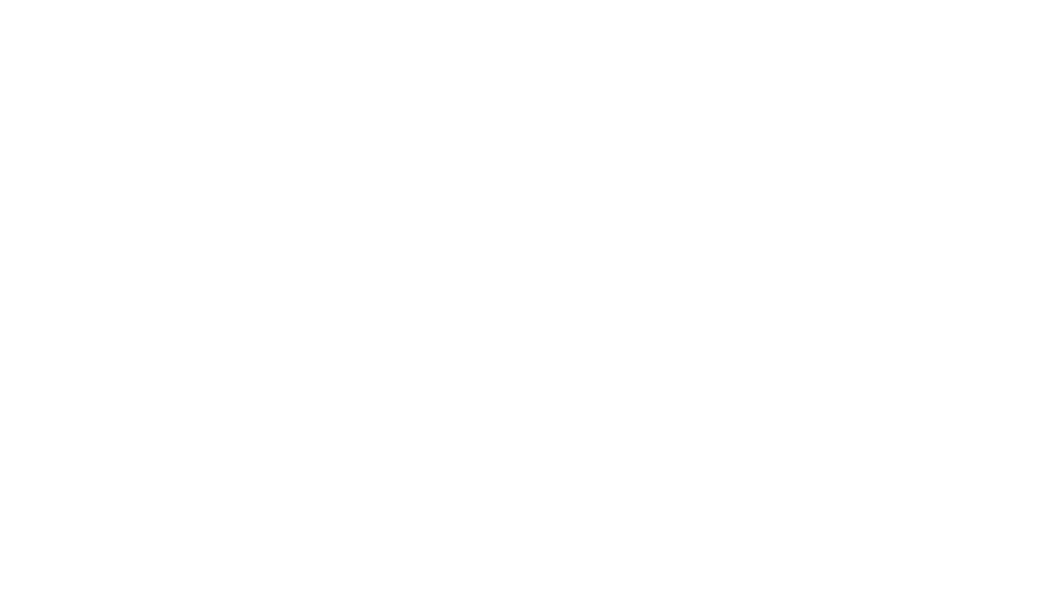
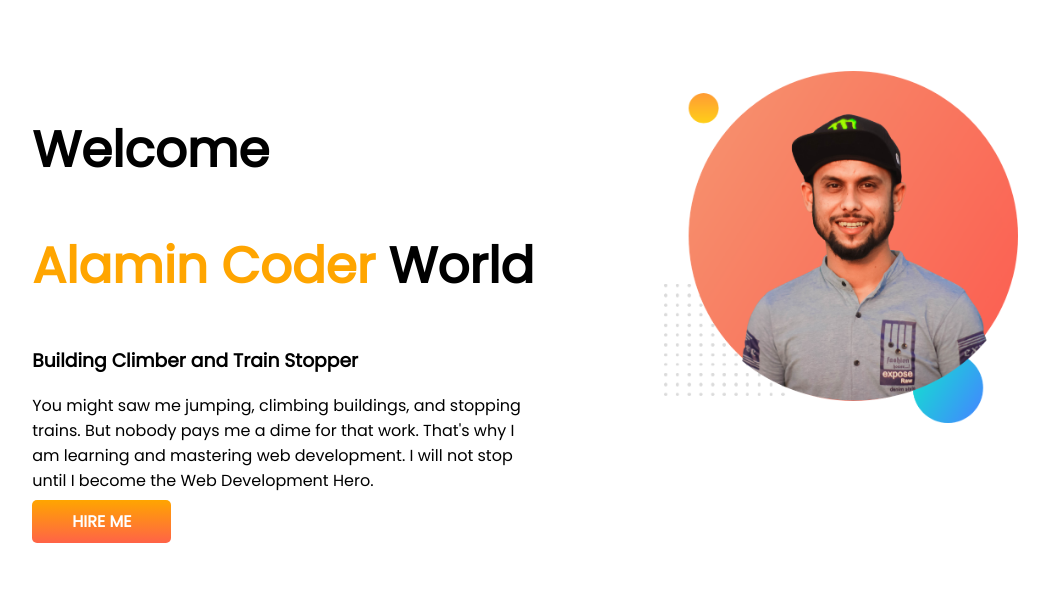
Before and after one commit to alamincoder/developer-portfolio, a plain HTML site: page index.html in a window 1280 px wide. Shown: the whole page, without its empty margins (39-1088 px from the left). Drawn offline with Linux system fonts and the light colour scheme.

Commit message:
added header

```diff
--- a/index.html
+++ b/index.html
@@ -1,13 +1,34 @@
 <!DOCTYPE html>
 <html lang="en">
+
 <head>
     <meta charset="UTF-8">
     <meta http-equiv="X-UA-Compatible" content="IE=edge">
     <meta name="viewport" content="width=device-width, initial-scale=1.0">
     <title>Alamin Portfolio</title>
+    <link rel="preconnect" href="https://fonts.googleapis.com">
+    <link rel="preconnect" href="https://fonts.gstatic.com" crossorigin>
+    <link href="https://fonts.googleapis.com/css2?family=Poppins&display=swap" rel="stylesheet">
     <link rel="stylesheet" href="style.css">
 </head>
+
 <body>
+    <section>
+        <div class="half-width">
+            <h1>Welcome</h1>
+            <h1><span class="orange-color">Alamin Coder</span> World</h1>
+            <h3>Building Climber and Train Stopper</h3>
+            <p>You might saw me jumping, climbing buildings, and stopping trains. But nobody pays me a dime for that
+                work.
+                That's why I am learning and mastering web development. I will not stop until I become the Web
+                Development
+                Hero.</p>
+            <a class="link-button" target="_blank" href="https://www.linkedin.com/in/alamin-khan-8535a71b0/">Hire Me</a>
+        </div>
+        <div class="half-width">
+            <img src="images/alamin-bg.png" alt="">
+        </div>
+    </section>
+</body>
 
-</body>
 </html>
--- a/style.css
+++ b/style.css
@@ -0,0 +1,29 @@
+body{
+    font-family: 'Poppins', sans-serif;
+}
+h1{
+    font-size: 50px;
+}
+.orange-color{
+    color: orange;
+}
+section{
+    display: flex;
+}
+.half-width {
+    width: 50%;
+    padding: 5%;
+}
+.half-width img{
+    width: 70%;
+}
+.link-button{
+    text-decoration: none;
+    background-image: linear-gradient(orange, tomato);
+    padding: 10px 40px;
+    border-radius: 5px;
+    color: white;
+    font-weight: 700;
+    text-transform: uppercase;
+
+}
```
Also changed, not shown: Showup/1-removebg-preview.png (added), Showup/1.jpg (added), Showup/3-removebg-preview.png (added), Showup/3.jpg (added), Showup/IMG_9813-removebg-preview.png (added), Showup/my-bg.png (added), Showup/my-bg2 (1).png (added), images/alamin-bg-2.png (added), images/alamin-bg.png (added), images/dream-bg.png (added), images/exp-bg.png (added), images/jhankar.png (added), images/jhankar2.png (added), images/my-bg2.png (added), 1 more files, 2 other files.
